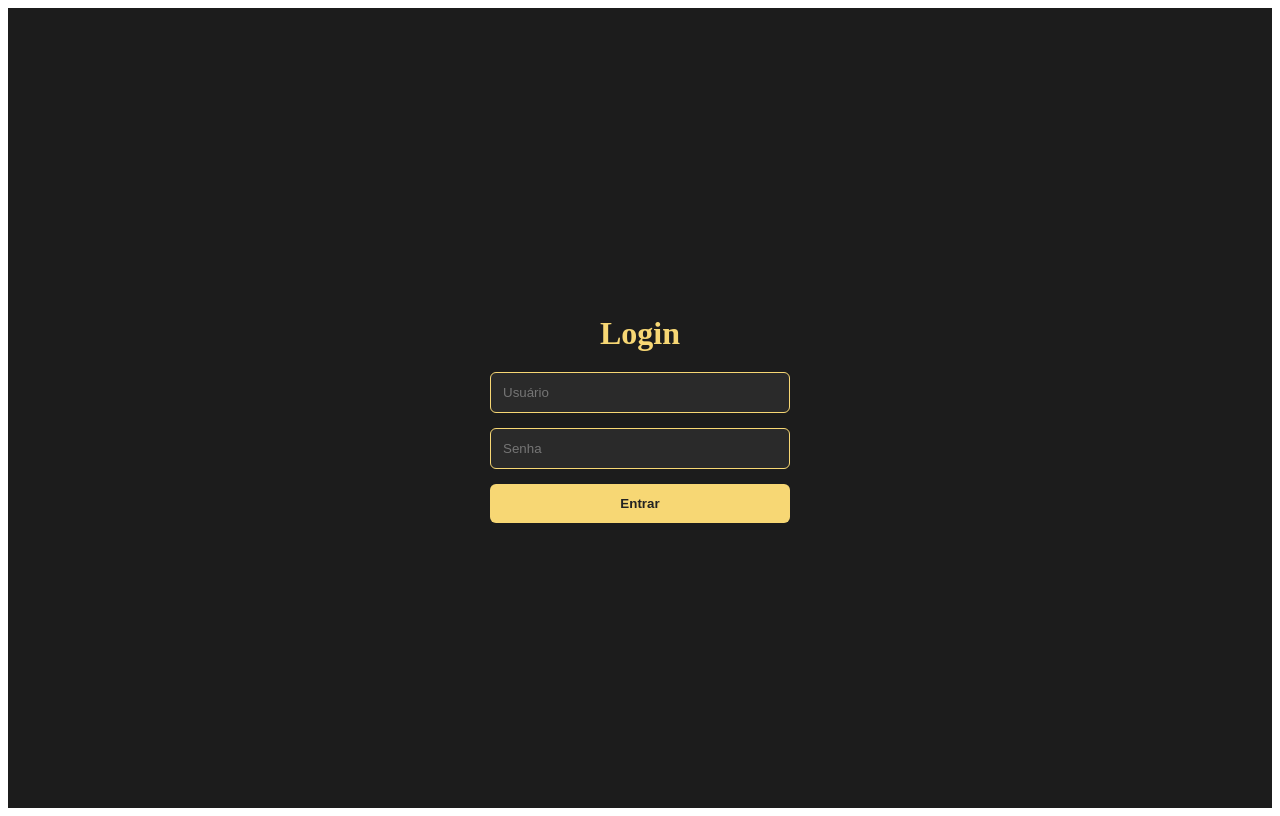
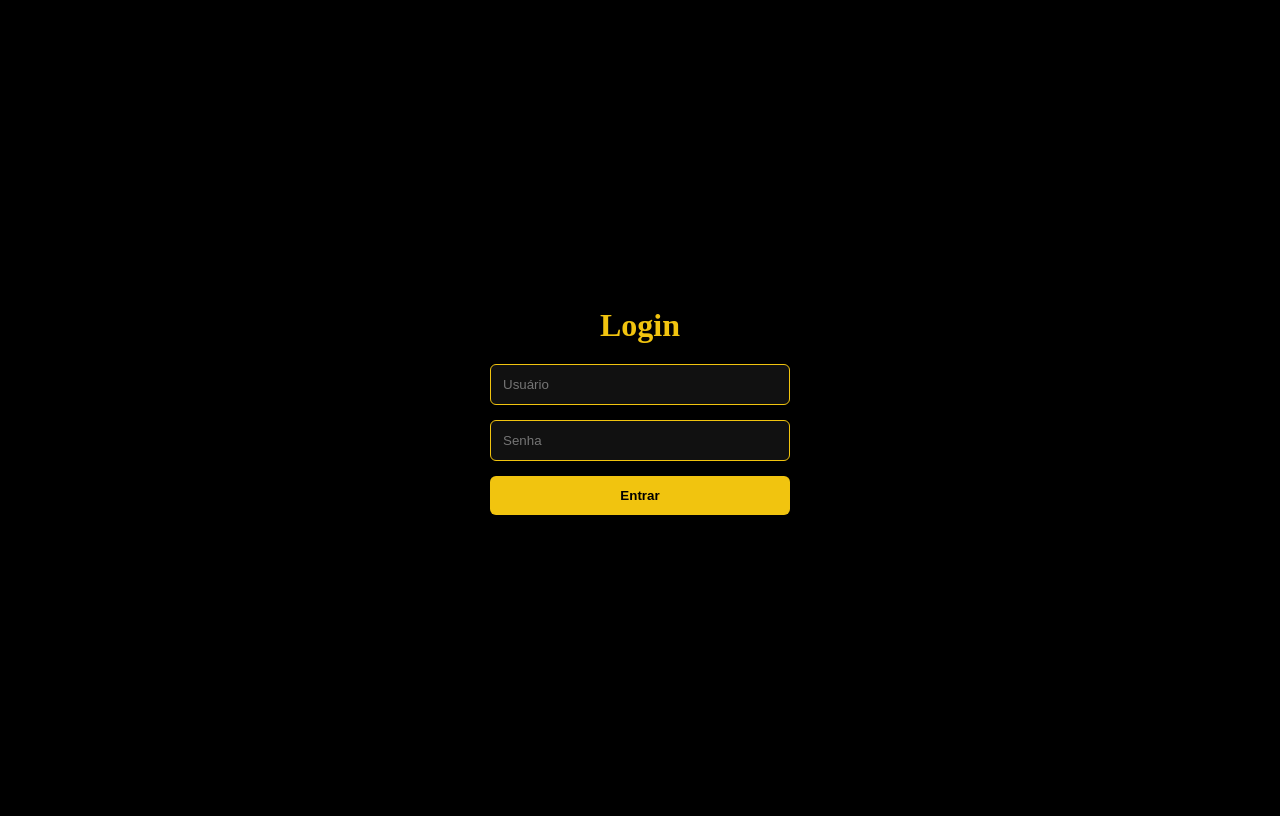
Before and after one commit to Wertco-Bombas/Wertco, a Next.js app: page /login in a window 1280 px wide. Built offline with nearby package versions, Linux system fonts and the light colour scheme.

Commit message:
Update style.css

```diff
--- a/styles/style.css
+++ b/styles/style.css
@@ -1,12 +1,22 @@
+/* Reset para remover bordas brancas */
+html, body {
+  height: 100%;
+  width: 100%;
+  margin: 0;
+  padding: 0;
+  background-color: #000; /* fundo preto uniforme */
+  color: #f1c40f;         /* amarelo vibrante */
+}
+
 /* Login */
 .login-container {
+  min-height: 100vh;  /* ocupa toda a tela */
+  width: 100%;
   display: flex;
   flex-direction: column;
   justify-content: center; /* centraliza vertical */
   align-items: center;     /* centraliza horizontal */
-  height: 100vh;           /* ocupa tela inteira */
-  background-color: #1c1c1c;
-  color: #f7d774;
+  background-color: #000;  /* fundo preto */
 }
 
 .login-container h1 {
@@ -15,30 +25,30 @@
 
 .login-form {
   display: flex;
-  flex-direction: column; /* coloca os inputs em coluna */
-  gap: 15px;              /* espaço entre os campos */
+  flex-direction: column; /* inputs em coluna */
+  gap: 15px;              /* espaço entre campos */
   width: 300px;
 }
 
 .login-form input {
   padding: 12px;
   border-radius: 6px;
-  border: 1px solid #f7d774;
-  background: #2a2a2a;
-  color: #f7d774;
+  border: 1px solid #f1c40f;
+  background: #111;
+  color: #f1c40f;
 }
 
 .login-form button {
   padding: 12px;
   border-radius: 6px;
   border: none;
-  background: #f7d774;
-  color: #222;
+  background: #f1c40f;
+  color: #000;
   font-weight: bold;
   cursor: pointer;
   transition: background 0.3s;
 }
 
 .login-form button:hover {
-  background: #ffe58a;
+  background: #d4ac0d;
 }
```
